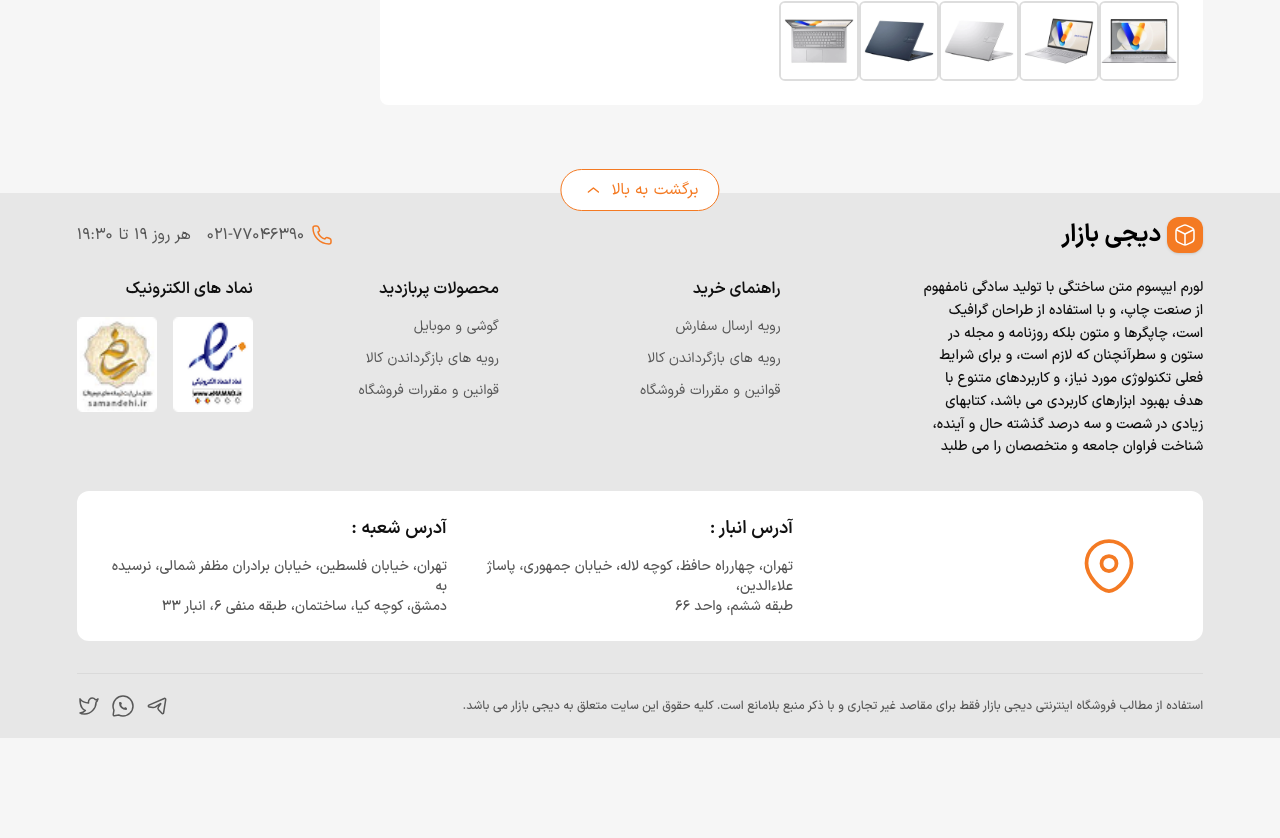
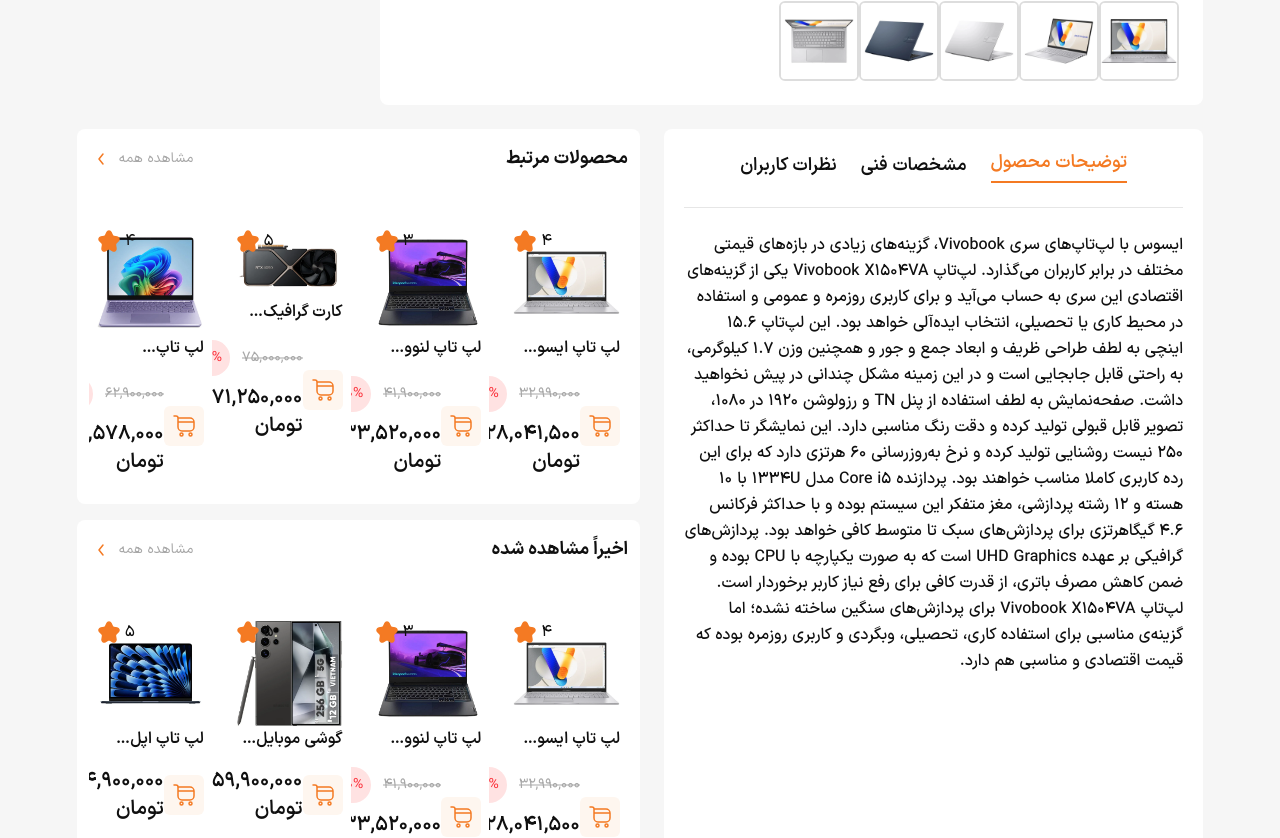
Before and after one commit to Amirmohamads1383/digi-bazar, a React (Vite) app: page /product/1 in a window 1280 px wide. Shown: the part 755-1593 px from the top of the page. Before the commit the page ends 1493 px from the top, so only its background shows below. Built offline with nearby package versions, Linux system fonts and the light colour scheme.

Commit message:
Fix ProductTab & ProductSlider Part 1

```diff
--- a/public/data/product.json
+++ b/public/data/product.json
@@ -23,7 +23,7 @@
             "گارانتی ۱۸ ماهه ایسوس",
             "گارانتی تعویض کالا"
         ],
-        "description": "لپ تاپ ایسوس مدل VivoBook 15 X1504VA با پردازنده Intel Core i7، رم ۱۶ گیگابایت و حافظه SSD ۵۱۲ گیگابایت، مناسب برای کاربری روزمره و حرفه‌ای.",
+        "description": "ایسوس با لپ‌تاپ‌های سری Vivobook، گزینه‌های زیادی در بازه‌های قیمتی مختلف در برابر کاربران می‌گذارد. لپ‌تاپ Vivobook X1504VA یکی از گزینه‌های اقتصادی این سری به حساب می‌آید و برای کاربری روزمره و عمومی و استفاده در محیط کاری یا تحصیلی، انتخاب ایده‌آلی خواهد بود. این لپ‌تاپ 15.6 اینچی به لطف طراحی ظریف و ابعاد جمع و جور و همچنین وزن 1.7 کیلوگرمی، به راحتی قابل جابجایی است و در این زمینه مشکل چندانی در پیش نخواهید داشت. صفحه‌نمایش به لطف استفاده از پنل TN و رزولوشن 1920 در 1080، تصویر قابل قبولی تولید کرده و دقت رنگ مناسبی دارد. این نمایشگر تا حداکثر 250 نیست روشنایی تولید کرده و نرخ به‌روزرسانی 60 هرتزی دارد که برای این رده کاربری کاملا مناسب خواهند بود. پردازنده Core i5 مدل 1334U با 10 هسته و 12 رشته پردازشی، مغز متفکر این سیستم بوده و با حداکثر فرکانس 4.6 گیگاهرتزی برای پردازش‌های سبک تا متوسط کافی خواهد بود‌‌. پردازش‌های گرافیکی بر عهده UHD Graphics است که به صورت یکپارچه با CPU بوده و ضمن کاهش مصرف باتری، از قدرت کافی برای رفع نیاز کاربر برخوردار است. لپ‌تاپ Vivobook X1504VA برای پردازش‌های سنگین ساخته نشده؛ اما گزینه‌ی مناسبی برای استفاده کاری، تحصیلی، وبگردی و کاربری روزمره بوده که قیمت اقتصادی و مناسبی هم دارد.",
         "specs": [
             {
                 "title": "پردازنده",
--- a/src/Page/SingleProduct/SingleProduct.jsx
+++ b/src/Page/SingleProduct/SingleProduct.jsx
@@ -2,6 +2,7 @@
 import { useParams } from "react-router";
 import Breadcrumb from "../../components/Common/Breadcrumb";
 import ProductHero from "../../components/SingleProduct/ProductHero";
+import ProductContent from "../../components/SingleProduct/ProductContent";
 
 export default function SingleProduct() {
   const { id } = useParams();
@@ -47,6 +48,7 @@
     <>
       <Breadcrumb />
       <ProductHero product={product} />
+      <ProductContent product={product}/>
     </>
   );
 }
--- /dev/null
+++ b/src/components/SingleProduct/ProductContent.jsx
@@ -0,0 +1,32 @@
+import { useEffect, useState } from "react";
+import ProductTabs from "./component/ProductTabs";
+import ProductSlider from "./template/ProductSlider";
+
+export default function ProductContent({product}) {
+  const [products, setProducts] = useState([]);
+
+  const relatedProducts = products
+    .filter((product) => product.discountPercent > 0)
+    .slice(0, 7);
+
+  useEffect(() => {
+    const fetchData = async () => {
+      const res = await fetch("/data/product.json");
+      const data = await res.json();
+      setProducts(data);
+    };
+    fetchData();
+  }, []);
+
+  return (
+    <section>
+      <div className="container flex flex-col lg:flex-row gap-6">
+        <ProductTabs product={product}/>
+        <aside className="w-1/2 flex flex-col gap-4 shrink-0">
+          <ProductSlider title="محصولات مرتبط" products={relatedProducts} />
+          <ProductSlider title="اخیراً مشاهده شده" products={products} />
+        </aside>
+      </div>
+    </section>
+  );
+}
--- a/src/components/SingleProduct/component/ProductPurchase.jsx
+++ b/src/components/SingleProduct/component/ProductPurchase.jsx
@@ -16,7 +16,7 @@
   };
 
   return (
-    <div className="flex flex-col gap-3 p-6 w-1/4 bg-white rounded-lg">
+    <div className="flex flex-col gap-3 sticky top-1 p-6 w-1/4 bg-white rounded-lg">
       <div className="flex flex-col gap-4">
         <div className="flex flex-col gap-4">
           {hasDiscount ? (
--- /dev/null
+++ b/src/components/SingleProduct/component/ProductTabs.jsx
@@ -0,0 +1,44 @@
+import React, { useState } from "react";
+
+export default function ProductTabs({product}) {
+  const [activeTab, setActiveTab] = useState(1);
+
+  const tabs = [
+    {
+      id: 1,
+      label: "توضیحات محصول",
+      content: <div className="mt-6 font-medium text-base/relaxed text-Title">{product.description}</div>,
+    },
+    {
+      id: 2,
+      label: "مشخصات فنی",
+      content: <div className="mt-6"></div>,
+    },
+    {
+      id: 3,
+      label: "نظرات کاربران",
+      content: <div className="mt-6"></div>,
+    },
+  ];
+
+  return (
+    <div className="w-1/2 p-5 bg-white rounded-lg">
+      <ul className="flex items-center justify-center gap-6 pb-6 border-b border-b-Caption/15">
+        {tabs.map((tab) => (
+          <li
+            key={tab.id}
+            className={`font-semibold text-lg cursor-pointer transition-colors ${
+              activeTab === tab.id
+                ? "text-Primary border-b-2 border-Primary pb-1"
+                : "text-Title"
+            }`}
+            onClick={() => setActiveTab(tab.id)}
+          >
+            {tab.label}
+          </li>
+        ))}
+      </ul>
+      {tabs.find((tab) => tab.id === activeTab)?.content}
+    </div>
+  );
+}
--- /dev/null
+++ b/src/components/SingleProduct/template/ProductSlider.jsx
@@ -0,0 +1,41 @@
+import { Swiper, SwiperSlide } from "swiper/react";
+import ProductCard from "../../Common/ProductCard";
+
+export default function ProductSlider({ title, products }) {
+  return (
+    <div className="flex flex-col gap-3 px-3 py-4 bg-white rounded-lg">
+      <div className="flex items-center justify-between mb-8">
+        <div className="flex items-center justify-center gap-3">
+          <h2 className="font-bold text-lg text-Title">{title}</h2>
+        </div>
+        <button className="flex items-center justify-center gap-1.5 text-sm text-Secondry cursor-pointer">
+          مشاهده همه
+          <span className="text-Primary">
+            <svg
+              xmlns="http://www.w3.org/2000/svg"
+              width={24}
+              height={24}
+              viewBox="0 0 24 24"
+              fill="none"
+            >
+              <path
+                d="m14 7-4 5 4 5"
+                stroke="currentColor"
+                strokeWidth={1.5}
+                strokeLinecap="round"
+                strokeLinejoin="round"
+              />
+            </svg>
+          </span>
+        </button>
+      </div>
+      <Swiper spaceBetween={16} slidesPerView={4} className="w-full">
+        {products.map((product) => (
+          <SwiperSlide key={product.id}>
+            <ProductCard product={product} />
+          </SwiperSlide>
+        ))}
+      </Swiper>
+    </div>
+  );
+}
```
